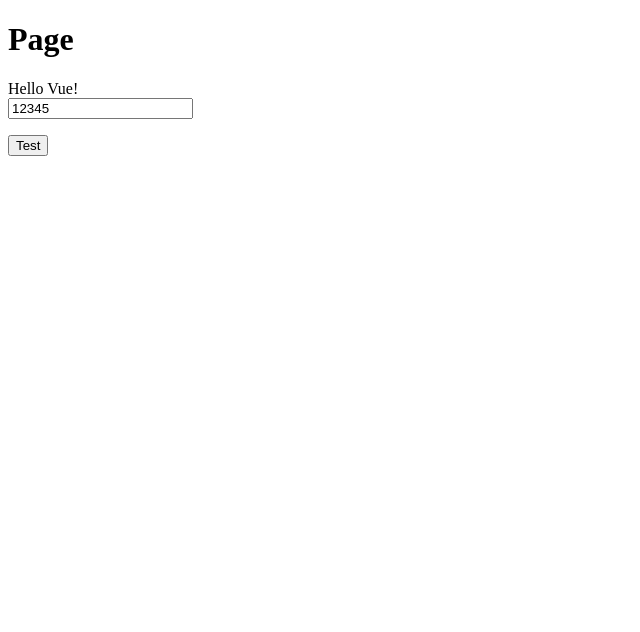
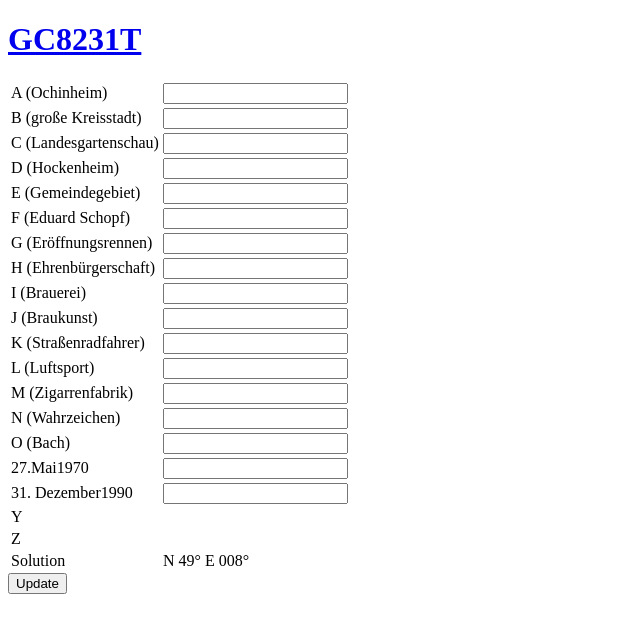
Before and after one commit to berndrausch/GC8231T_Hoggene1250, a plain HTML site: page index.html in a window 1280 px wide. Shown: the whole page, without its empty margins (0-640 px from the left). Drawn offline with nearby package versions, Linux system fonts and the light colour scheme.

Commit message:
All calculations

```diff
--- a/index.html
+++ b/index.html
@@ -8,17 +8,108 @@
     <script src="https://cdn.jsdelivr.net/npm/vue@2/dist/vue.js"></script>
   </head>
   <body>
-    <h1>Page</h1>
+    <h1><a href="https://www.geocaching.com/geocache/GC8231T">GC8231T</a></h1>
 
     <div id="app">
-        {{ message }}
+      <table>
+        <tr>
+          <td>A (Ochinheim)</td>
+          <td><input v-model="A"></td>
+          <td>{{ A1 }}</td>
+        </tr>
+        <tr>
+          <td>B (große Kreisstadt)</td>
+          <td><input v-model="B"></td>
+          <td>{{ B1 }}</td>
+        </tr>
+        <tr>
+          <td>C (Landesgartenschau)</td>
+           <td><input v-model="C"></td>
+          <td>{{ C1 }}</td>
+        </tr>
+        <tr>
+          <td>D (Hockenheim)</td>
+           <td><input v-model="D"></td>
+          <td>{{ D1 }}</td>
+        </tr>
+        <tr>
+          <td>E (Gemeindegebiet)</td>
+           <td><input v-model="E"></td>
+          <td>{{ E1 }}</td>
+        </tr>
+        <tr>
+          <td>F (Eduard Schopf)</td>
+           <td><input v-model="F"></td>
+          <td>{{ F1 }}</td>
+        </tr>
+        <tr>
+          <td>G (Eröffnungsrennen)</td>
+           <td><input v-model="G"></td>
+          <td>{{ G1 }}</td>
+        </tr>
+        <tr>
+          <td>H (Ehrenbürgerschaft)</td>
+           <td><input v-model="H"></td>
+          <td>{{ H1 }}</td>
+        </tr>
+        <tr>
+          <td>I (Brauerei)</td>
+           <td><input v-model="I"></td>
+          <td>{{ I1 }}</td>
+        </tr>
+        <tr>
+          <td>J (Braukunst)</td>
+           <td><input v-model="J"></td>
+          <td>{{ J1 }}</td>
+        </tr>
+        <tr>
+          <td>K (Straßenradfahrer)</td>
+           <td><input v-model="K"></td>
+          <td>{{ K1 }}</td>
+        </tr>
+        <tr>
+          <td>L (Luftsport)</td>
+           <td><input v-model="L"></td>
+          <td>{{ L1 }}</td>
+        </tr>
+        <tr>
+          <td>M (Zigarrenfabrik)</td>
+           <td><input v-model="M"></td>
+          <td>{{ M1 }}</td>
+        </tr>
+        <tr>
+          <td>N (Wahrzeichen)</td>
+           <td><input v-model="N"></td>
+          <td>{{ N1 }}</td>
+        </tr>
+        <tr>
+          <td>O (Bach)</td>
+           <td><input v-model="O"></td>
+          <td>{{ O1 }}</td>
+        </tr>
+        <tr>
+          <td>27.Mai1970</td>
+           <td><input v-model="Date1970"></td>
+        </tr>
+        <tr>
+          <td>31. Dezember1990</td>
+           <td><input v-model="Date1990"></td>
+        </tr>
+        <tr>
+          <td>Y</td>
+          <td>{{ Y }}</td>
+        </tr>
+        <tr>
+          <td>Z</td>
+          <td>{{ Z }}</td>
+        </tr>
+        <tr>
+          <td>Solution</td>
+          <td>N 49° {{ NorthDisplay }} E 008° {{ EastDisplay }}</td>
+        </tr>
+      </table>
 
-        <div>
-            <input v-model="A">
-            <p>{{ A1 }}</p>
-            <p>{{ A2 }}</p>
-            <button v-on:click="test">Test</button>
-        </div>
+      <button v-on:click="update">Update</button>
     </div>
 
 
--- a/script.js
+++ b/script.js
@@ -1,15 +1,69 @@
 var app = new Vue({
     el: '#app',
     data: {
-        message: 'Hello Vue!',
-        A: '12345',
+        A: '',
         A1: '',
-        A2: ''
+        B: '',
+        B1: '',
+        C: '',
+        C1: '',
+        D: '',
+        D1: '',
+        E: '',
+        E1: '',
+        F: '',
+        F1: '',
+        G: '',
+        G1: '',
+        H: '',
+        H1: '',
+        I: '',
+        I1: '',
+        J: '',
+        J1: '',
+        K: '',
+        K1: '',
+        L: '',
+        L1: '',
+        M: '',
+        M1: '',
+        N: '',
+        N1: '',
+        O: '',
+        O1: '',
+        Y: '',
+        Z: '',
+        Date1970: '',
+        Date1990: '',
+        North: '',
+        East: '',
+        NorthDisplay: '',
+        EastDisplay: '',
     },
     methods:
     {
-        test: function () {
-            this.A1 = this.digitSum(this.A)
+        update: function () {
+            this.A1 = parseInt(this.A);
+            this.B1 = this.digitSum(this.B);
+            this.C1 = parseInt(this.C);
+            this.D1 = parseInt(this.D);
+            this.E1 = this.digitSum(this.E);
+            this.F1 = this.wordValue(this.F);
+            this.G1 = this.digitSum(this.G);
+            this.H1 = this.wordValue(this.H);
+            this.I1 = this.wordValue(this.I);
+            this.J1 = this.wordValue(this.J);
+            this.K1 = this.wordValue(this.K);
+            this.L1 = parseInt(this.L);
+            this.M1 = parseInt(this.M);
+            this.N1 = parseInt(this.N);
+            this.O1 = this.wordValue(this.O);
+            this.Y = this.A1+this.B1+this.C1+this.D1+this.E1+this.F1+this.G1;
+            this.Z = this.Y+this.H1+this.I1+this.J1+this.K1+this.L1+this.M1+this.N1+this.O1;
+            this.North = parseInt(this.Date1970.replace('.',''))+this.Y-138;
+            this.East = parseInt(this.Date1990.replace('.',''))+this.Z+this.Y+this.Y-66;
+            this.NorthDisplay = this.formatCoord(this.North);
+            this.EastDisplay = this.formatCoord(this.East);
         },
         digitSum: function(digits) {
             var z = digits.toString().split('');
@@ -23,6 +77,27 @@ var app = new Vue({
             }
 
             return sum;
+        },
+        wordValue: function(word) {
+            var z = word.toString().toLowerCase().split('');
+            var sum = 0;
+            for (var i=0; i < z.length; i++)
+            {
+                if (z[i] >= 'a' && z[i] <= 'z')
+                {
+                    sum += z[i].charCodeAt(0) - 96;
+                }
+                if (z[i] >= '0' && z[i] <= '9')
+                {
+                    sum += z[i] - 0;
+                }
+            }
+
+            return sum;
+        },
+        formatCoord: function(value){
+            var txt1 = value.toString();
+            return txt1.substring(0, 2) + "." + txt1.substring(2);
         }
     }
 
```
